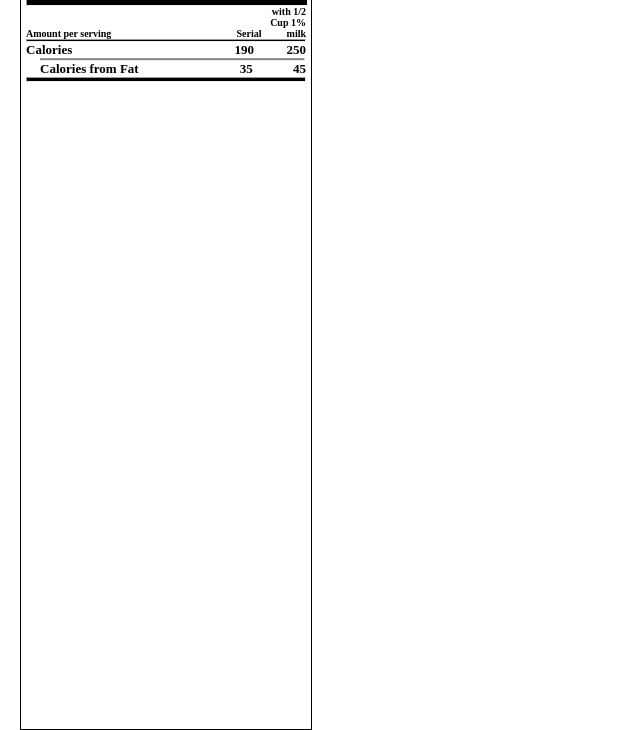
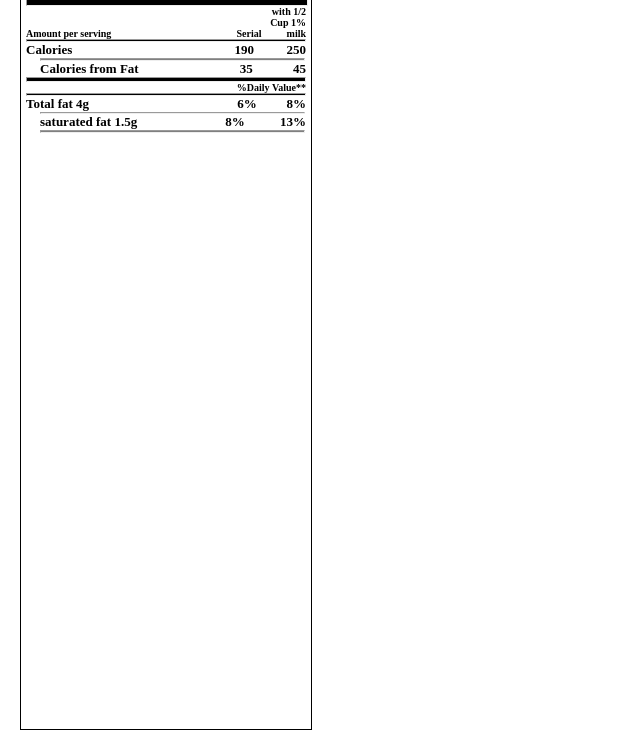
Before and after one commit to AdamAl-Salehi/CF-Css03Adam-Sabira, a plain HTML site: page intermediate/index.html in a window 1280 px wide. Shown: the part 82-812 px from the top of the page, without its empty margins (0-640 px from the left). Drawn offline with Linux system fonts and the light colour scheme.

Commit message:
last edit

```diff
--- a/intermediate/index.html
+++ b/intermediate/index.html
@@ -27,14 +27,12 @@
                 <div>milk</div>
             </div>
             <hr id="thin1">
-
             <div class="serving2">
                 <div>Calories</div>
                 <div>190</div>
                 <div>250</div>
             </div>
             <hr id="thin2">
-
         </div>
         <div class="calories">
             <div>Calories from Fat</div>
@@ -42,11 +40,23 @@
             <div>45</div>
         </div>
         <hr id="mid">
+        <div id="value">
+            %Daily Value**
+        </div>
+        <hr id="thin1">
+        <div class="serving2">
+            <div>Total fat 4g</div>
+            <div>6%</div>
+            <div>8%</div>
+        </div>
+        <hr id="thin2">
+        <div class="calories">
+            <div>saturated fat 1.5g</div>
+            <div>8%</div>
+            <div>13%</div>
+        </div>
+        <hr id="thin2">
     </div>
-
-
-
-
 </body>
 
 </html>
--- a/intermediate/style.css
+++ b/intermediate/style.css
@@ -8,9 +8,10 @@
     width: 280px;
     height: 800px;
     margin-left: 20px;
-    padding:5px;
+    padding: 5px;
 
 }
+
 .thick {
     height: 7px;
     width: 100%;
@@ -29,15 +30,20 @@ background-color: black;
 
 
 }
+
 .cup {
     display: flex;
 
     align-items: flex-end;
-   flex-direction:column;
+    flex-direction: column;
 }
- .serving, .serving2, .calories {
+
+.serving,
+.serving2,
+.calories {
     display: flex;
 }
+
 .serving div:nth-of-type(1) {
 
     font-size: 10px;
@@ -46,88 +52,67 @@ background-color: black;
 
 
 }
+
 .serving div:nth-of-type(2) {
 
     font-size: 10px;
     font-weight: bold;
     flex-grow: 1;
+}
 
-
-}
 .serving div:nth-of-type(3) {
-
     font-size: 10px;
     font-weight: bold;
     flex-grow: 0;
-
 }
 
 .serving2 div:nth-of-type(1) {
-
     font-size: 13px;
-
     font-weight: bold;
     flex-grow: 5;
-
-
 }
 .serving2 div:nth-of-type(2) {
-
     font-size: 13px;
     font-weight: bold;
     flex-grow: 1;
-
-
 }
 .serving2 div:nth-of-type(3) {
-
     font-size: 13px;
     font-weight: bold;
     flex-grow: 0;
-
-
 }
-
 #thin1 {
     height: 1px;
     background-color: black;
-
 }
 #thin2 {
     height: 0.5px;
-    background-color:gray;
+    background-color: gray;
     width: 94%;
     margin-left: 5%;
-
 }
-
 .calories div:nth-of-type(1) {
-
     font-size: 13px;
     margin-left: 5%;
-
     font-weight: bold;
     flex-grow: 2.5;
-
-
 }
 .calories div:nth-of-type(2) {
-
     font-size: 13px;
     font-weight: bold;
     flex-grow: 1;
-
-
 }
 .calories div:nth-of-type(3) {
-
     font-size: 13px;
     font-weight: bold;
     flex-grow: 0;
-
-
 }
 #mid {
     height: 3px;
     background-color: black;
 }
+#value {
+    font-size: 10px;
+    font-weight: bold;
+    text-align: end;
+}
```
Lines whose indentation alone changed are shown as unchanged.
